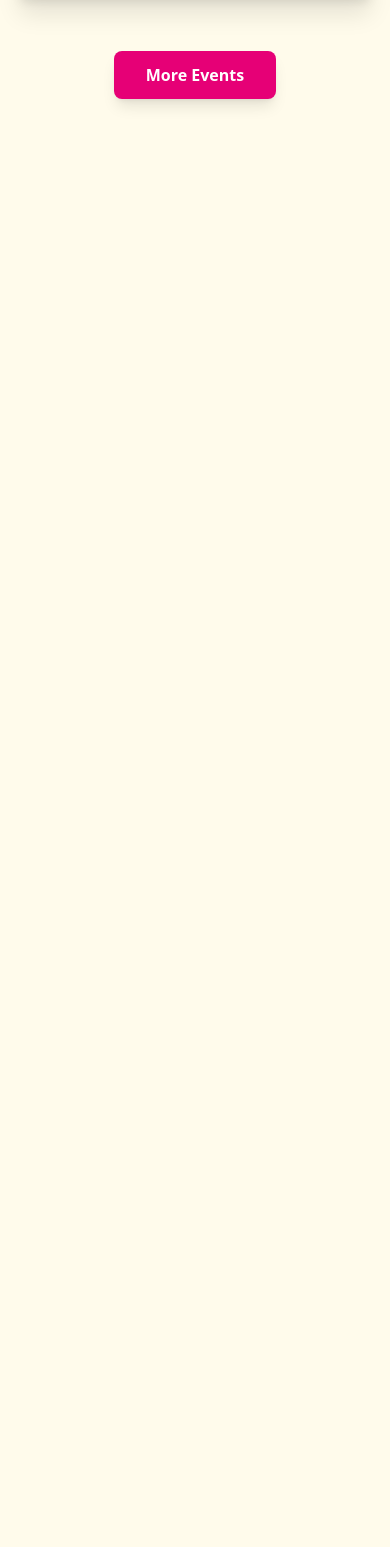
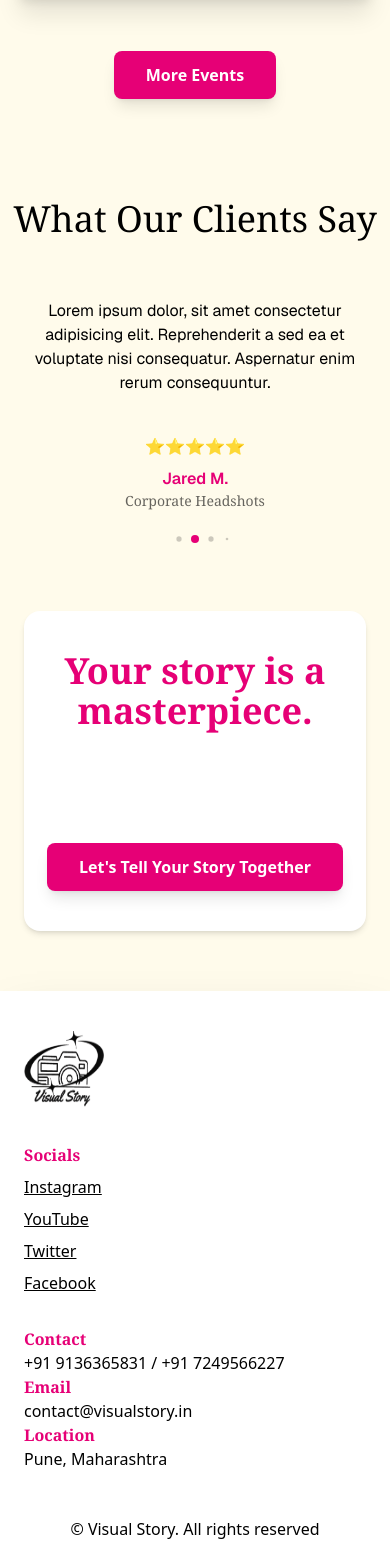
Before and after one commit to CleverCoder03/visual-story, a Next.js app: page / in a window 390 px wide. Shown: the part 3709-5256 px from the top of the page. Before the commit the page ends 4652 px from the top, so only its background shows below. Built offline with nearby package versions, Linux system fonts and the light colour scheme.

Commit message:
homepage done for mobile

```diff
--- /dev/null
+++ b/app/components/Button.jsx
@@ -0,0 +1,11 @@
+import React from "react";
+
+const Button = ({title}) => {
+  return (
+    <button className="mt-8 px-8 py-3 bg-pink-600 hover:bg-pink-700 text-white font-semibold rounded-lg shadow-lg transition duration-300 cursor-pointer">
+      {title}
+    </button>
+  );
+};
+
+export default Button;
--- /dev/null
+++ b/app/components/Contact.jsx
@@ -0,0 +1,20 @@
+import Link from "next/link";
+import React from "react";
+import Button from "./Button";
+
+const Contact = () => {
+  return (
+    <div className="relative px-6 md:px-10 lg:px-18 xl:px-28 mt-15 lg:mt-20">
+      <div className="bg-white rounded-2xl shadow-md flex flex-col justify-center items-center py-10">
+        <h1 className="text-center text-4xl font-serif font-bold text-pink-600">Your story is a masterpiece.</h1>
+        <div className="mt-20">
+          <Link href="/contact">
+            <Button title={"Let's Tell Your Story Together"} />
+          </Link>
+        </div>
+      </div>
+    </div>
+  );
+};
+
+export default Contact;
--- /dev/null
+++ b/app/components/Footer.jsx
@@ -0,0 +1,71 @@
+import Image from "next/image";
+import Link from "next/link";
+import React from "react";
+
+const socials = [
+  {
+    id: 1,
+    name: "Instagram",
+    link: "/",
+  },
+  {
+    id: 2,
+    name: "YouTube",
+    link: "/",
+  },
+  {
+    id: 3,
+    name: "Twitter",
+    link: "/",
+  },
+  {
+    id: 4,
+    name: "Facebook",
+    link: "/",
+  },
+];
+
+const Footer = () => {
+  return (
+    <div className="mt-15 lg:mt-20 bg-white shadow-2xl ">
+      <div className="relative px-6 md:px-10 lg:px-18 xl:px-28 flex flex-col gap-8 py-10">
+        <div>
+          <Link href="/">
+            <div className="relative size-20">
+              <Image src="/logo.png" alt="logo" fill />
+            </div>
+          </Link>
+        </div>
+
+        <div>
+          <h1 className="font-serif font-semibold text-pink-600">Socials</h1>
+          <div className="flex flex-col gap-2 mt-2">
+            {socials.map((social) => (
+              <Link key={social.id} href={social.link} className="underline">
+                {social.name}
+              </Link>
+            ))}
+          </div>
+        </div>
+
+        <div>
+            <div>
+                <h1 className="font-serif font-semibold text-pink-600">Contact</h1>
+                <p>+91 9136365831 / +91 7249566227</p>
+            </div>
+            <div>
+                <h1 className="font-serif font-semibold text-pink-600">Email</h1>
+                <a href="mailto:contact@visualstory.in">contact@visualstory.in</a>
+            </div>
+            <div>
+                <h1 className="font-serif font-semibold text-pink-600">Location</h1>
+                <p>Pune, Maharashtra</p>
+            </div>
+        </div>
+      </div>
+      <p className="text-center py-1.5">&copy; Visual Story. All rights reserved</p>
+    </div>
+  );
+};
+
+export default Footer;
--- a/app/components/HeroSlider.jsx
+++ b/app/components/HeroSlider.jsx
@@ -4,6 +4,7 @@
 import Image from "next/image";
 import Link from "next/link";
 import { useState, useEffect } from "react";
+import Button from "./Button";
 
 // Your list of background images
 const images = [
@@ -54,9 +55,7 @@ const HeroSlider = () => {
           We don't just take pictures; we tell stories. Your story.
         </p>
         <Link href="/gallery">
-            <button className="mt-8 px-8 py-3 bg-pink-600 hover:bg-pink-700 text-white font-semibold rounded-lg shadow-lg transition duration-300 cursor-pointer">
-          View Our Work
-        </button>
+            <Button title={"View Our Work"} />
         </Link>
       </div>
     </div>
--- /dev/null
+++ b/app/components/Portfolio.jsx
@@ -0,0 +1,12 @@
+import React from 'react'
+import Headline from './Headline'
+
+const Portfolio = () => {
+  return (
+    <div className='mt-10'>
+        <Headline title={"Our Portfolio"} />
+    </div>
+  )
+}
+
+export default Portfolio
--- a/app/components/Services.jsx
+++ b/app/components/Services.jsx
@@ -2,6 +2,7 @@ import React from "react";
 import Headline from "./Headline";
 import Image from "next/image";
 import Link from "next/link";
+import Button from "./Button";
 
 const services = [
   {
@@ -60,9 +61,7 @@ const Services = () => {
 
       <div className="flex justify-center mt-5">
         <Link href="/events">
-            <button className="mt-8 px-8 py-3 bg-pink-600 hover:bg-pink-700 text-white font-semibold rounded-lg shadow-lg transition duration-300 cursor-pointer">
-          More Events
-        </button>
+            <Button title={"More Events"} />
         </Link>
       </div>
     </div>
--- /dev/null
+++ b/app/components/Testimonial.jsx
@@ -0,0 +1,16 @@
+import React from 'react'
+import Headline from './Headline'
+import TestimonialSlider from './TestimonialSlider'
+
+const Testimonial = () => {
+  return (
+    <div className='mt-15 lg:mt-20'>
+        <Headline title={"What Our Clients Say"} />
+        <div className='relative px-6 md:px-10 lg:px-18 xl:px-28'>
+            <TestimonialSlider />
+        </div>
+    </div>
+  )
+}
+
+export default Testimonial
--- /dev/null
+++ b/app/components/TestimonialSlider.jsx
@@ -0,0 +1,79 @@
+"use client"
+import React, { useRef, useState } from 'react';
+// Import Swiper React components
+import { Swiper, SwiperSlide } from 'swiper/react';
+
+// Import Swiper styles
+import 'swiper/css';
+import 'swiper/css/pagination';
+
+// import required modules
+import {Autoplay, Pagination } from 'swiper/modules';
+
+const testimonials = [
+    {
+        id: 1,
+        review: "Lorem ipsum dolor, sit amet consectetur adipisicing elit. Reprehenderit a sed ea et voluptate nisi consequatur. Aspernatur enim rerum consequuntur.",
+        client: "Anisha & Rohan",
+        category: "Wedding Photography"
+    },
+    {
+        id: 2,
+        review: "Lorem ipsum dolor, sit amet consectetur adipisicing elit. Reprehenderit a sed ea et voluptate nisi consequatur. Aspernatur enim rerum consequuntur.",
+        client: "Jared M.",
+        category: "Corporate Headshots"
+    },
+    {
+        id: 3,
+        review: "Lorem ipsum dolor, sit amet consectetur adipisicing elit. Reprehenderit a sed ea et voluptate nisi consequatur. Aspernatur enim rerum consequuntur.",
+        client: "Leena & Priya",
+        category: "Event Coverage"
+    },
+    {
+        id: 4,
+        review: "Lorem ipsum dolor, sit amet consectetur adipisicing elit. Reprehenderit a sed ea et voluptate nisi consequatur. Aspernatur enim rerum consequuntur.",
+        client: "Carlos G.",
+        category: "Real Estate Photography"
+    },
+    {
+        id: 5,
+        review: "Lorem ipsum dolor, sit amet consectetur adipisicing elit. Reprehenderit a sed ea et voluptate nisi consequatur. Aspernatur enim rerum consequuntur.",
+        client: "The Kim Family",
+        category: "Family Portraits"
+    }
+];
+
+
+export default function TestimonialSlider() {
+  return (
+    <>
+      <Swiper
+        pagination={{
+          dynamicBullets: true,
+        }}
+        autoplay={{
+          delay: 2500,
+          disableOnInteraction: false,
+        }}
+        modules={[Autoplay, Pagination]}
+        className="!pb-10 !mt-5"
+        style={{
+        "--swiper-pagination-color": "oklch(59.2% 0.249 0.584)", // Your active color
+      }}
+      >
+        {testimonials.map((testy) => (
+            <SwiperSlide key={testy.id}>
+            <div className='h-full w-full bg-amber-50 font-sans flex flex-col justify-center items-center'>
+                <p className='w-90'>{testy.review}</p>
+                <div className='mt-10'>
+                    <p>⭐⭐⭐⭐⭐</p>
+                    <h2 className='text-pink-600 font-semibold mt-2'>{testy.client}</h2>
+                    <p className='text-sm font-serif text-black/60'>{testy.category}</p>
+                </div>
+            </div>
+        </SwiperSlide>
+        ))}
+      </Swiper>
+    </>
+  );
+}
--- a/app/globals.css
+++ b/app/globals.css
@@ -10,3 +10,12 @@ body {
   --font-sans: var(--font-geist-sans);
   --font-mono: var(--font-geist-mono);
 }
+
+.swiper-slide {
+  text-align: center;
+  /* Center slide text vertically */
+  display: flex;
+  justify-content: center;
+  align-items: center;
+  background-color: #222;
+}
--- a/app/page.jsx
+++ b/app/page.jsx
@@ -1,7 +1,11 @@
 import About from "./components/About";
+import Contact from "./components/Contact";
+import Footer from "./components/Footer";
 import HeroSlider from "./components/HeroSlider";
 import Navbar from "./components/Navbar";
+import Portfolio from "./components/Portfolio";
 import Services from "./components/Services";
+import Testimonial from "./components/Testimonial";
 
 export default function Home() {
   return (
@@ -10,7 +14,10 @@ export default function Home() {
       <HeroSlider />
       <About />
       <Services />
-      <div className="h-dvh"></div>
+      {/* <Portfolio /> */}
+      <Testimonial />
+      <Contact />
+      <Footer />
     </>
   );
 }
--- a/package.json
+++ b/package.json
@@ -14,7 +14,8 @@
     "motion": "^12.23.24",
     "next": "15.5.6",
     "react": "19.1.0",
-    "react-dom": "19.1.0"
+    "react-dom": "19.1.0",
+    "swiper": "^12.0.3"
   },
   "devDependencies": {
     "@eslint/eslintrc": "^3",
```
Also changed, not shown: 1 other file (tests, documents, lock files or other folders).
